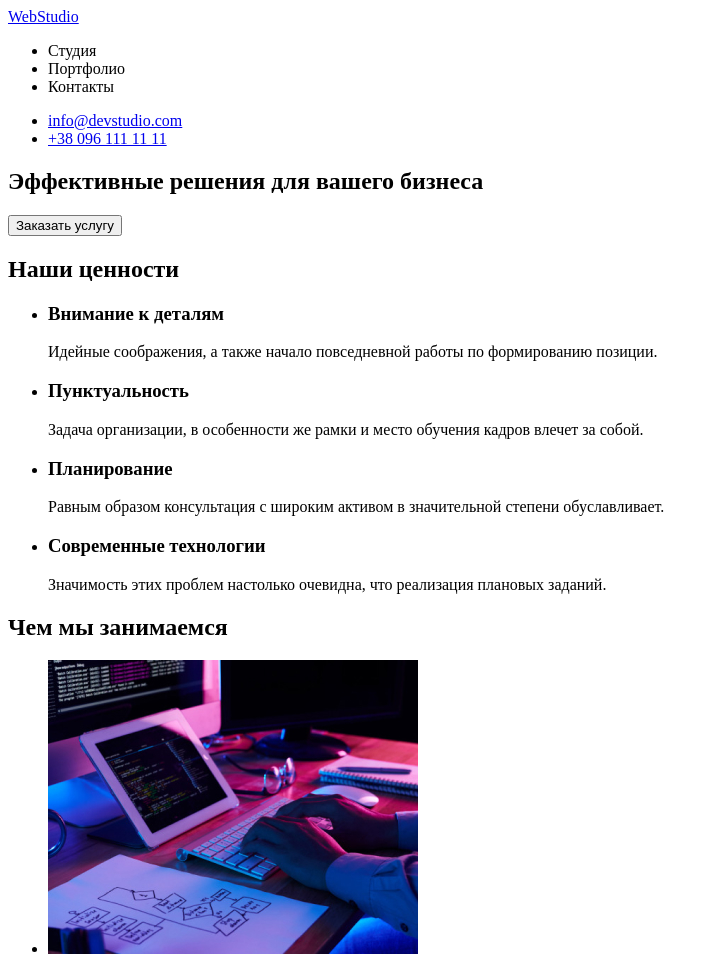
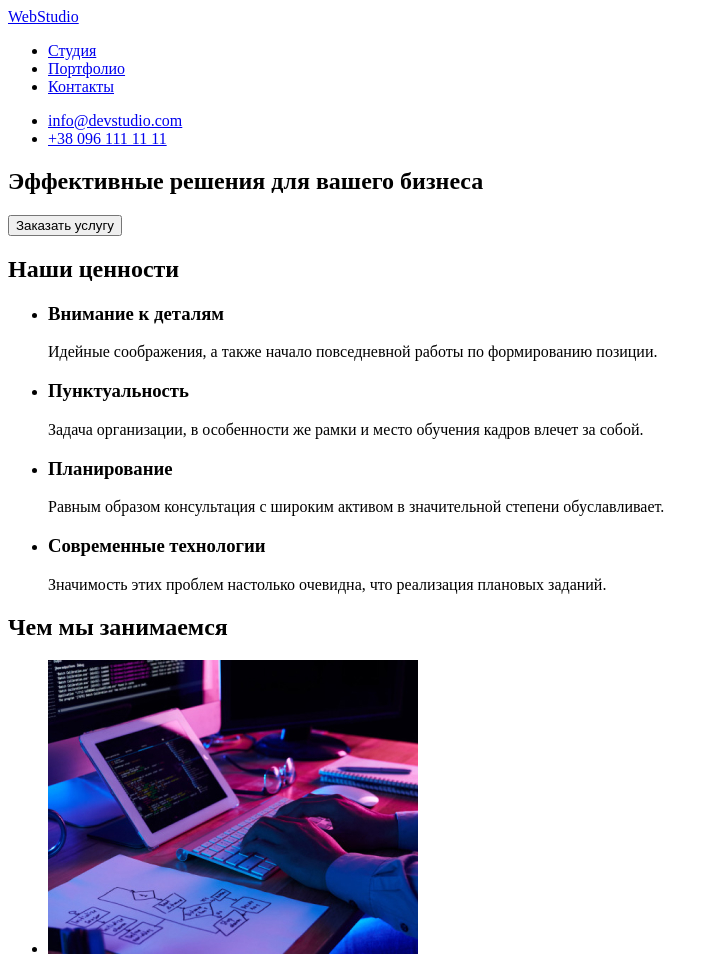
Before and after one commit to Yurii97/goit-markup-hw-01, a plain HTML site: page index.html in a window 1280 px wide. Shown: the top 954 px of the page, without its empty margins (0-719 px from the left). Drawn offline with Linux system fonts and the light colour scheme.

Commit message:
nav+footer
Список nav -  у ссилки

Адрес - поза списком

```diff
--- a/index.html
+++ b/index.html
@@ -11,9 +11,15 @@
       <nav>
         <a href="/">WebStudio</a>
         <ul>
-          <li>Студия</li>
-          <li>Портфолио</li>
-          <li>Контакты</li>
+          <li>
+            <a href="#">Студия</a>
+          </li>
+          <li>
+            <a href="#">Портфолио</a>
+          </li>
+          <li>
+            <a href="#">Контакты</a>
+          </li>
         </ul>
       </nav>
       <!-- header contact-->
@@ -124,10 +130,8 @@
     <footer>
       <a href="/">WebStudio</a>
       <address>
+        <p>г. Киев, пр-т Леси Украинки, 26</p>
         <ul>
-          <li>
-            <p>г. Киев, пр-т Леси Украинки, 26</p>
-          </li>
           <li>
             <a href="mailto:info@devstudio.com">info@devstudio.com</a>
           </li>
```
